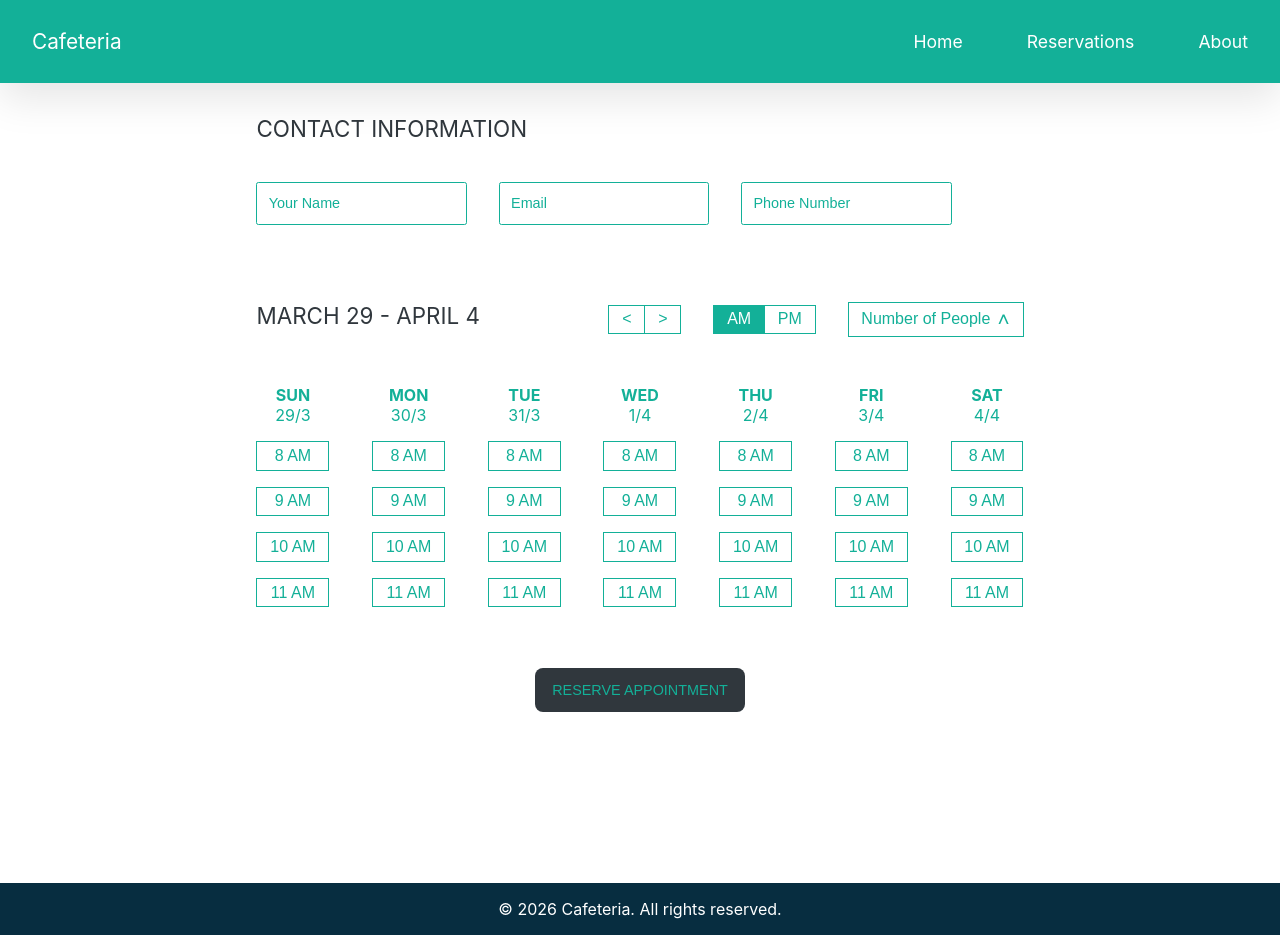
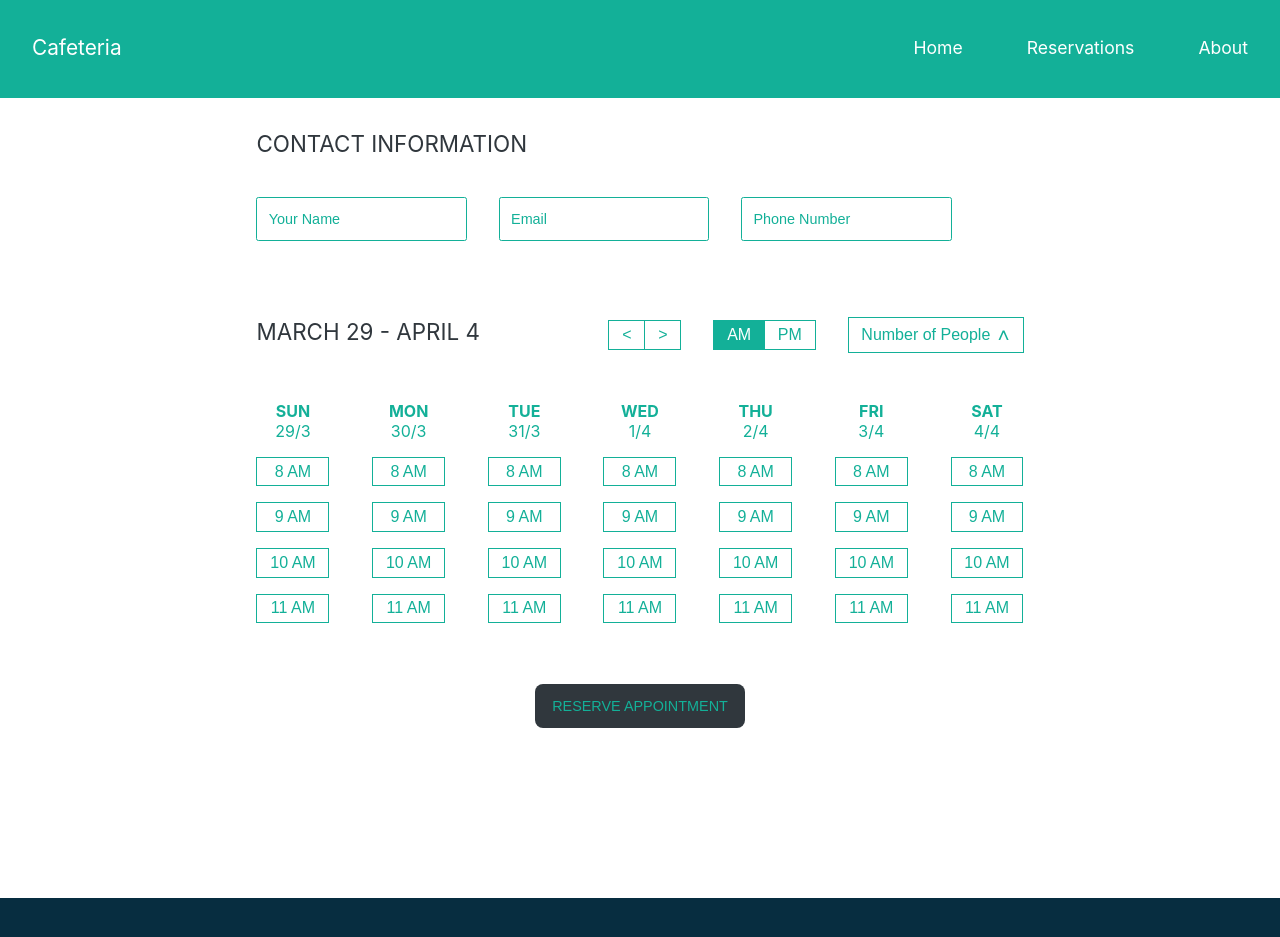
Before and after one commit to Katerina-Koumproglou/ReservationPage, a React (Create React App) app: page /reservations in a window 1280 px wide. Shown: the top 937 px of the page. Built offline with nearby package versions, Linux system fonts and the light colour scheme.

Commit message:
ProductDisplay.js is done, added animation when scrolling on the Header.js

```diff
--- a/src/App.js
+++ b/src/App.js
@@ -17,10 +17,12 @@ function App() {
         <AppWrapper>
           <ScrollToTop />
           <Header />
+          <div id="scroll-sentinel" style={{ height: "0" }} />
 
           <Routes>
             <Route path="/" element={<Home />} />
             <Route path="/reservations" element={<ReservationPage />} />
+            {/* <Route path="/about" /> */}
           </Routes>
 
           <Footer />
--- a/src/components/UILayout/ContactInfo.js
+++ b/src/components/UILayout/ContactInfo.js
@@ -5,7 +5,7 @@ import {
   SectionWrapper,
   ColumnWrapper,
 } from "../../styles/Wrappers";
-import { SectionTitle } from "../../styles/Titles";
+import { SectionTitle } from "../../styles/Texts";
 
 const ContactInfo = ({ userInfo, handleChange, errors }) => {
   return (
--- a/src/components/UILayout/Footer.js
+++ b/src/components/UILayout/Footer.js
@@ -1,4 +1,4 @@
-import { FooterText } from "../../styles/Titles";
+import { FooterText } from "../../styles/Texts";
 import { FooterWrapper } from "../../styles/Wrappers";
 
 const Footer = () => {
--- a/src/components/UILayout/Header.js
+++ b/src/components/UILayout/Header.js
@@ -1,16 +1,42 @@
-import { HeaderTitle } from "../../styles/Titles";
+import { HeaderTitle } from "../../styles/Texts";
 import { HeaderWrapper, InnerWrapper } from "../../styles/Wrappers";
 import { NavWrapper, NavItem } from "../../styles/Navigations";
+import { useEffect, useState } from "react";
 
 const Header = () => {
+  const [isScrolled, setIsScrolled] = useState(false);
+
+  useEffect(() => {
+    const sentinel = document.getElementById("scroll-sentinel");
+    if (!sentinel) {
+      console.log("Sentinel not found");
+      return;
+    }
+    console.log("Sentinel found: ", sentinel);
+
+    const observer = new IntersectionObserver(
+      ([entry]) => {
+        setIsScrolled(!entry.isIntersecting);
+      },
+      { threshold: 0 },
+    );
+    observer.observe(sentinel);
+
+    return () => observer.disconnect();
+  }, []);
+
+  const handleAboutClick = () => {
+    window.alert("About page");
+  };
+
   return (
-    <HeaderWrapper>
-      <InnerWrapper>
+    <HeaderWrapper $isScrolled={isScrolled}>
+      <InnerWrapper $isScrolled={isScrolled}>
         <HeaderTitle>Cafeteria</HeaderTitle>
         <NavWrapper>
           <NavItem to="/">Home</NavItem>
           <NavItem to="/reservations">Reservations</NavItem>
-          <NavItem>About</NavItem>
+          <NavItem onClick={handleAboutClick}>About</NavItem>
         </NavWrapper>
       </InnerWrapper>
     </HeaderWrapper>
--- a/src/components/UILayout/ProductDisplay.js
+++ b/src/components/UILayout/ProductDisplay.js
@@ -8,7 +8,7 @@ import interiorSpace from "../../assets/images/interior-space.jpg";
 import smoothie from "../../assets/images/smoothie.jpg";
 import riceBowl from "../../assets/images/rice-bowl.jpg";
 import { ProductDisplayWrapper, ProductGridItem } from "../../styles/Wrappers";
-import { OverlayText } from "../../styles/Titles";
+import { OverlayText } from "../../styles/Texts";
 
 const ProductDisplay = () => {
   return (
@@ -24,7 +24,7 @@ const ProductDisplay = () => {
         <OverlayText>Sweet Delights</OverlayText>
       </ProductGridItem>
       <ProductGridItem $bgImg={wine}>
-        <OverlayText>Wine</OverlayText>
+        <OverlayText>Wines</OverlayText>
       </ProductGridItem>
       <ProductGridItem $bgImg={menu}>
         <OverlayText>Menu</OverlayText>
@@ -37,7 +37,7 @@ const ProductDisplay = () => {
         <OverlayText>Cocktails</OverlayText>
       </ProductGridItem>
       <ProductGridItem $bgImg={smoothie}>
-        <OverlayText>Smoothie</OverlayText>
+        <OverlayText>Smoothies</OverlayText>
       </ProductGridItem>
       <ProductGridItem $bgImg={riceBowl}>
         <OverlayText>Rice Bowls</OverlayText>
--- a/src/components/UILayout/ReservationDetails.js
+++ b/src/components/UILayout/ReservationDetails.js
@@ -4,7 +4,7 @@ import {
   SectionWrapper,
   InputContactInfoWrapper,
 } from "../../styles/Wrappers";
-import { SectionTitle } from "../../styles/Titles";
+import { SectionTitle } from "../../styles/Texts";
 import { SimpleButton } from "../../styles/Buttons";
 import { getMonthName } from "../../functions/formatDates";
 import getWeekDays from "../../functions/getWeekDays";
--- a/src/pages/Home.js
+++ b/src/pages/Home.js
@@ -1,6 +1,6 @@
 import ProductDisplay from "../components/UILayout/ProductDisplay";
 import { ReserveButton } from "../styles/Buttons";
-import { HomeTitle } from "../styles/Titles";
+import { HomeTitle } from "../styles/Texts";
 import { HomeContent, HomeWrapper } from "../styles/Wrappers";
 
 const Home = () => {
--- a/src/styles/Wrappers.js
+++ b/src/styles/Wrappers.js
@@ -1,6 +1,6 @@
 import styled from "styled-components";
 import cafeteriaBg from "../assets/images/cafeteria2.jpg";
-import { OverlayText } from "./Titles";
+import { OverlayText } from "./Texts";
 
 export const AppWrapper = styled.div`
   text-align: center;
@@ -51,8 +51,6 @@ export const DayColumn = styled.div`
   gap: 1rem;
 `;
 
-export const TimeSlotContainer = styled.div``;
-
 export const WeekHeader = styled.div`
   display: flex;
   flex-direction: row;
@@ -65,27 +63,42 @@ export const DropdownContainer = styled.div`
 `;
 
 export const HeaderWrapper = styled.header`
-  background-color: ${({ theme }) => theme.colors.primary};
+  background-color: ${({ theme, $isScrolled }) =>
+    $isScrolled ? "rgba(32, 109, 97, 0.5)" : theme.colors.primary};
   width: 100%;
   position: sticky;
   top: 0;
   z-index: 1000;
-  box-shadow: 0 1rem 2.5rem rgba(0, 0, 0, 0.1);
+  border-bottom: 0.2rem solid
+    ${({ theme, $isScrolled }) =>
+      $isScrolled ? theme.colors.primary : "transparent"};
+  box-shadow: ${({ $isScrolled }) =>
+    $isScrolled ? "0 0.5rem 1rem rgba(0, 0, 0, 0.2)" : "none"};
+  transition:
+    background-color 0.3s ease,
+    border-bottom 0.3s ease,
+    box-shadow 0.3s ease;
 `;
 
 export const InnerWrapper = styled.div`
   margin: 0 auto;
-  padding: 0.5rem 2rem;
+  padding: ${({ $isScrolled }) =>
+    $isScrolled ? "0.3rem 2rem" : "0.9rem 2rem"};
   display: flex;
   justify-content: space-between;
   align-items: center;
   box-sizing: border-box;
+  transition: padding 0.3s ease;
 `;
 
 export const FooterWrapper = styled.footer`
   background-color: ${({ theme }) => theme.colors.secondary};
   width: 100%;
   text-align: center;
+  display: flex;
+  align-items: center;
+  justify-content: center;
+  min-height: 12vh;
 `;
 
 export const HomeWrapper = styled.div`
@@ -93,7 +106,7 @@ export const HomeWrapper = styled.div`
   background-position: center;
   background-size: cover;
   background-repeat: no-repeat;
-  min-height: 100vh;
+  min-height: 70vh;
   width: 100%;
   display: flex;
   align-items: center;
```
Also changed, not shown: src/styles/Texts.js (renamed from src/styles/Titles.js).
